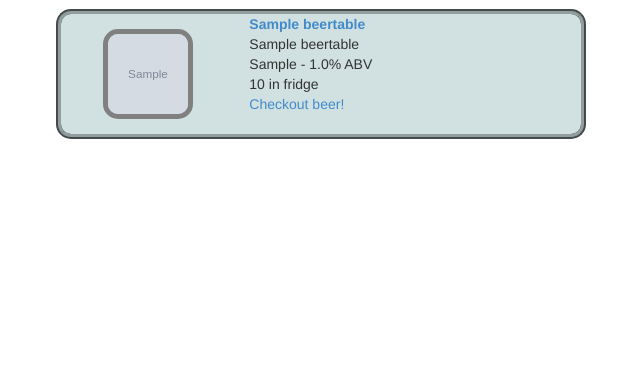
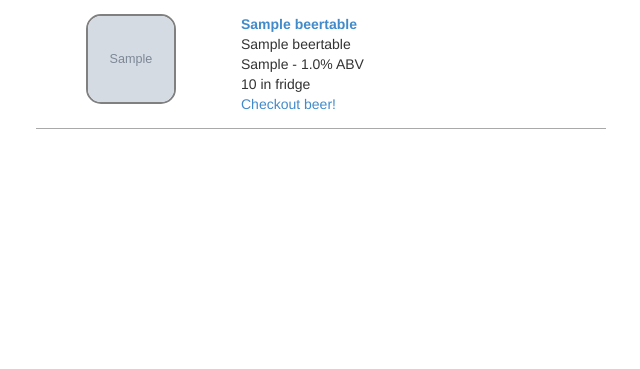
Before and after one commit to marshall91/beerstock, a Django app: page /beers/stock_index/ in a window 1280 px wide. Shown: the part 51-420 px from the top of the page, without its empty margins (224-864 px from the left). Run offline with Django 3.2, Linux system fonts and the light colour scheme; a user stored in the database is signed in; tables that the repository leaves empty hold one stand-in row (values such as "Sample post"); grey boxes marked "Sample" are stand-in pictures; parts of the project's set-up code (start-up, migrations or seed data) failed here and were passed over; some libraries are stand-ins or nearby versions.

Commit message:
Better beer details styling

```diff
--- a/static/css/navbar.css
+++ b/static/css/navbar.css
@@ -14,25 +14,22 @@ body {
 }
 
 .beer_box {
-
-    border-left-style: groove;
-    border-top-style: groove;
-    border-right-style: ridge;
-    border-bottom-style: ridge;
-    border-width: 5px;
-    margin-left: 5px;
-    margin-right: 5px;
     margin-bottom: 20px;
-    border-color: #929D9D;
-    border-radius: 15px;
-    background: #D1E0E0;
+    border-color: darkgray;
+    border-bottom-style: solid;
+    border-width: 1px;
+    height: 120px;
 }
 
 .beer_box .beer_logo {
     display: block;
-    margin: 15px auto;
+    margin: 5px auto;
     border-style: solid;
-    border-width: 5px;
+    border-width: 2px;
     border-color: #808080;
     border-radius: 15px;
 }
+
+.beer_box .text_box {
+    margin-top: 5px;
+}
--- a/templates/beers/beer_details.html
+++ b/templates/beers/beer_details.html
@@ -2,7 +2,7 @@
     <div class="col-md-4 logo_box">
         <img src={{ beer.imgUrl }} height=90px width=90px class="beer_logo">
     </div>
-    <div class="col-md-8">
+    <div class="col-md-8 text_box">
         <p>
             <a href="/beers/update_beer/{{ beer.untappdId }}"><strong>{{ beer.name }}</strong></a><br>
             {{ beer.breweryName }}<br>
```
